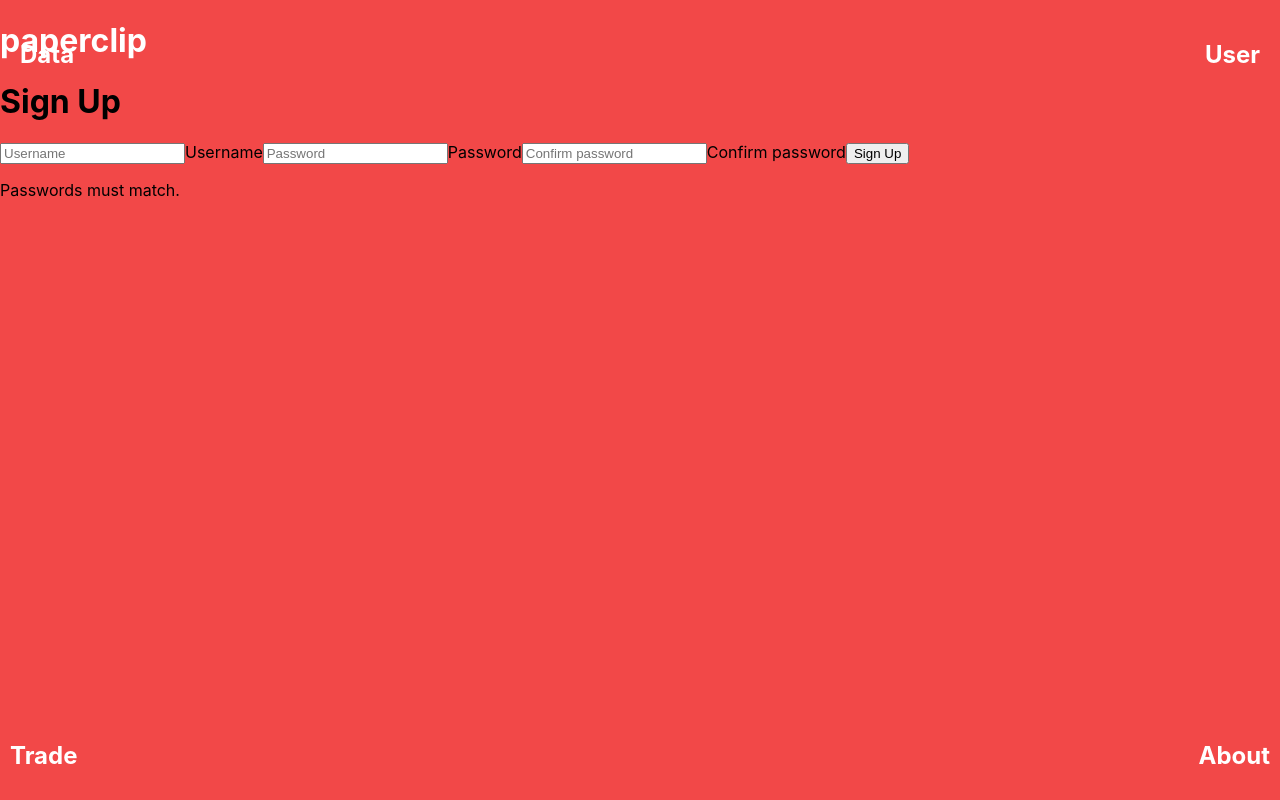
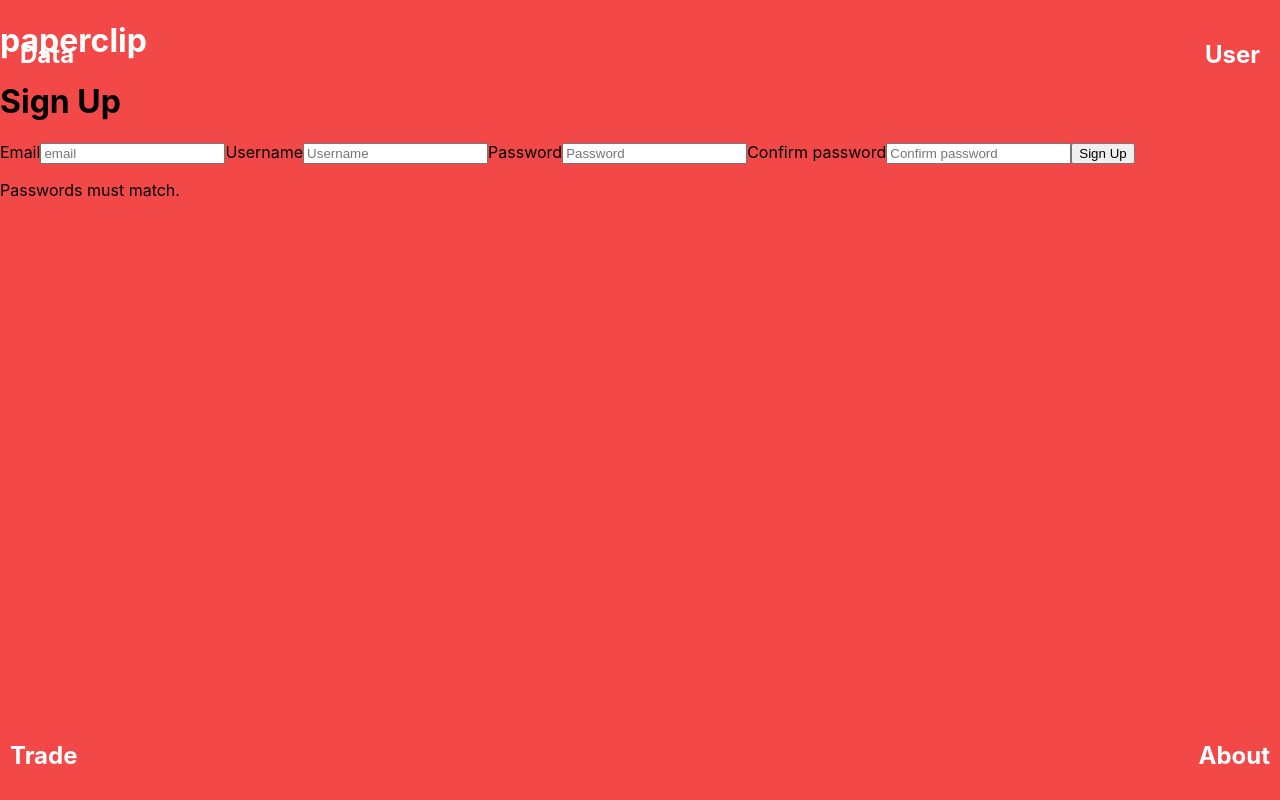
Before and after one commit to metacryst/paperclip-frontend, a React (Create React App) app: page /signup in a window 1280 px wide. Built offline with nearby package versions, Linux system fonts and the light colour scheme; the HTML template or start-up script is replaced by a standard one.

Commit message:
sign up API call final

```diff
--- a/src/App.js
+++ b/src/App.js
@@ -28,6 +28,7 @@ function App() {
   const [hideAbout, setHideAbout] = useState(true);
   const [hideTrade, setHideTrade] = useState(true);
 
+  const [email, setEmail] = useState('');
   const [username, setUsername] = useState('')
   const [password, setPassword] = useState('');
   const [confirmPassword, setconfirmPassword] = useState('');
@@ -122,6 +123,9 @@ function App() {
 function handleChange (event) {
 	// eslint-disable-next-line default-case
 	switch (event.target.name){
+		case 'email':
+			setEmail(event.target.value)
+			break;
 		case 'username':
 			setUsername(event.target.value)
 			break;
@@ -131,13 +135,17 @@ function handleChange (event) {
 		case 'confirmPassword':
 			setconfirmPassword(event.target.value)
 			break;
+
 	}
 }
 
+let information
+
 function runSubmit(event){
 	event.preventDefault()
-	let information = {
-		username: username,
+	information = {
+		email: email,
+		userName: username,
 		password: password
 	}
 	console.log(information)
@@ -148,21 +156,24 @@ function runSubmit(event){
 
 const [postId, setPostId] = useState('');
 
-function signUp () {
+function signUp (body) {
 	// POST request using fetch inside useEffect React hook
 	const requestOptions = {
 		method: 'POST',
 		headers: { 'Content-Type': 'application/json' },
-		body: JSON.stringify({
-			title: 'React Hooks POST Request Example',
-		}),
+		body: JSON.stringify(information),
 	};
+	console.log(requestOptions)
 	fetch(
 		'http://localhost:8080/api/user',
 		requestOptions
 	)
 		.then((response) => response.json())
-		.then((data) => setPostId(data.id));
+		.then((data) => {
+			console.log(data)
+			setPostId(data.id)})
+		.then((data) => {
+		})
 }
 
 
--- a/src/components/SignUp.js
+++ b/src/components/SignUp.js
@@ -12,6 +12,15 @@ function SignUp(props) {
 			<div className={props.hideTrade ? 'hidden' : 'signup'}>
 				<h1>Sign Up</h1>
 				<form>
+					<label htmlFor='email'>Email</label>
+					<input
+						onChange={props.handleChange}
+						type='text'
+						placeholder='email'
+						id='email'
+						name='email'
+					/>
+					<label htmlFor='username'>Username</label>
 					<input
 						onChange={props.handleChange}
 						type='text'
@@ -19,8 +28,8 @@ function SignUp(props) {
 						id='username'
 						name='username'
 					/>
-					<label htmlFor='username'>Username</label>
 
+					<label htmlFor='password'>Password</label>
 					<input
 						onChange={props.handleChange}
 						type='password'
@@ -28,8 +37,8 @@ function SignUp(props) {
 						id='password'
 						name='password'
 					/>
-					<label htmlFor='password'>Password</label>
 
+					<label htmlFor='passwordConfirm'>Confirm password</label>
 					<input
 						onChange={props.handleChange}
 						type='password'
@@ -37,7 +46,6 @@ function SignUp(props) {
 						id='passwordConfirm'
 						name='confirmPassword'
 					/>
-					<label htmlFor='passwordConfirm'>Confirm password</label>
 					<button onClick={props.runSubmit} type='submit'>
 						Sign Up
 					</button>
```
